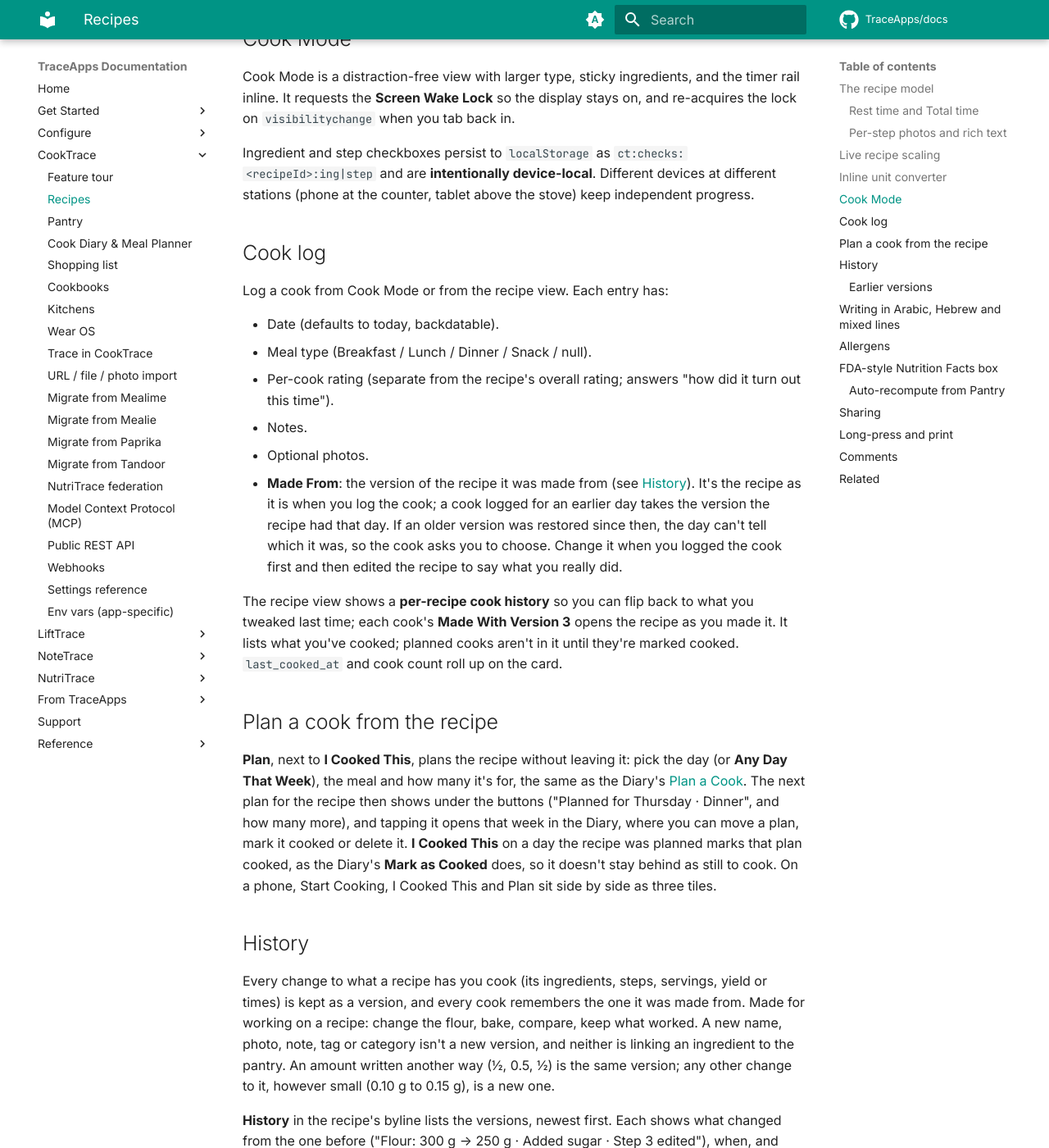
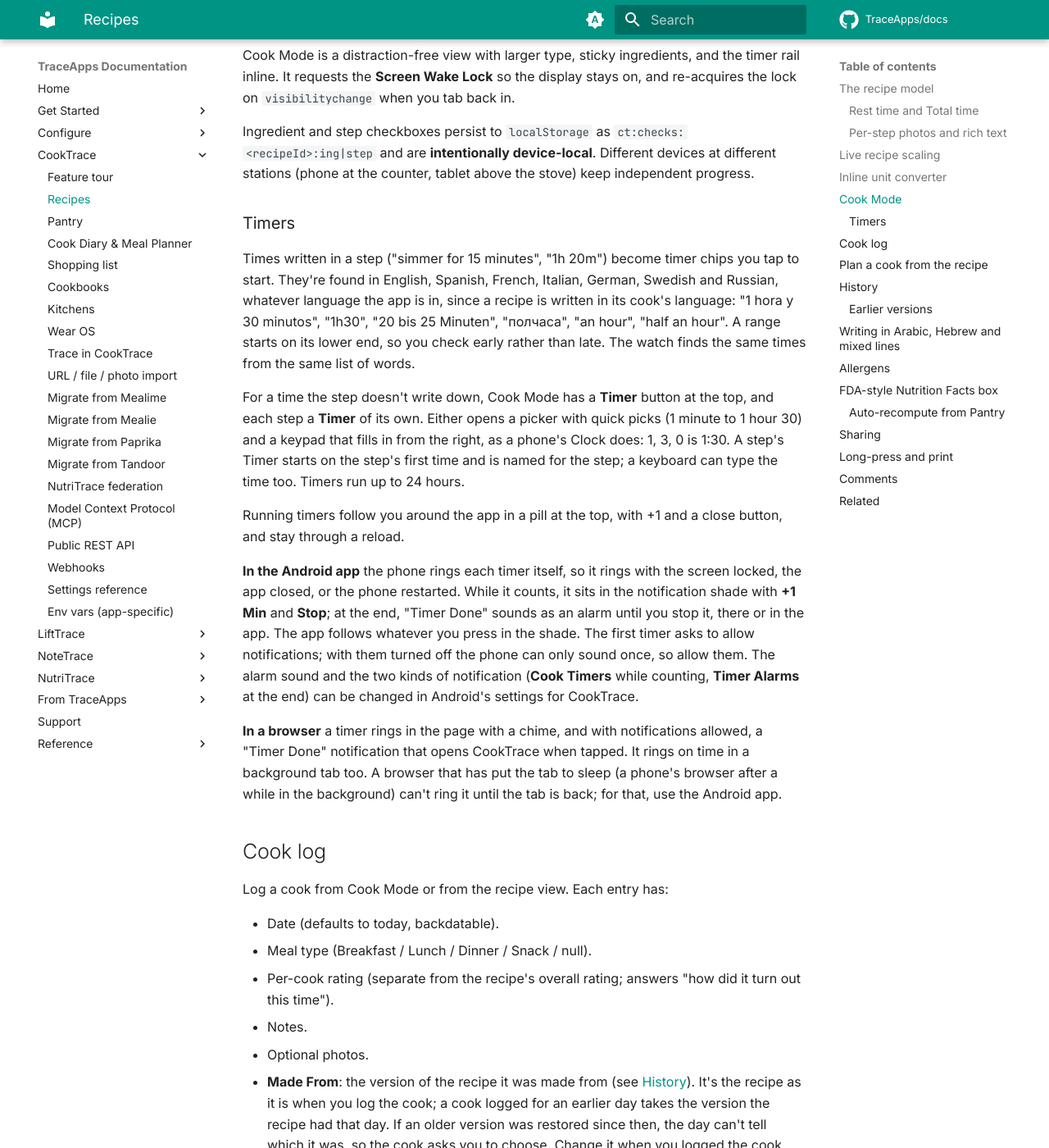
Before and after one commit to TraceApps/docs, an MkDocs documentation site: the page built from docs/cooktrace/recipes.md, in a window 1280 px wide and 1400 px high, scrolled down 1828 px. Shown: the whole window at 82% size. Built offline with MkDocs 1.6.1 and Material for MkDocs 9.7.7, drawn with Linux system fonts in a browser that asks for light colours; comment, search, counter and statistics services are not loaded; some of the changed text lies outside the part shown.

Commit message:
CookTrace: cook timers ring on a locked phone, for any length, in seven languages (TraceApps/cooktrace#77)

```diff
--- a/docs/cooktrace/recipes.md
+++ b/docs/cooktrace/recipes.md
@@ -25,7 +25,7 @@ Rest is its own slot (bread proof, marinade, dough chill) so it rolls into Total
 
 ### Per-step photos and rich text
 
-Each step has a camera button that attaches a photo taken or picked on device. In step text, `**bold**`, `*italic*`, and `__underline__` render inline. Duration mentions ("15 minutes", "1h 20m") get parsed into inline timer chips you can tap to start; parsing lives in `src/lib/parseTimes.js`.
+Each step has a camera button that attaches a photo taken or picked on device. In step text, `**bold**`, `*italic*`, and `__underline__` render inline. Times written in a step become timer chips you tap to start (see [Timers](#timers)).
 
 ## Live recipe scaling
 
@@ -47,6 +47,18 @@ Custom units are addable per user under Manage > Units. Built-in units can be di
 Cook Mode is a distraction-free view with larger type, sticky ingredients, and the timer rail inline. It requests the **Screen Wake Lock** so the display stays on, and re-acquires the lock on `visibilitychange` when you tab back in.
 
 Ingredient and step checkboxes persist to `localStorage` as `ct:checks:<recipeId>:ing|step` and are **intentionally device-local**. Different devices at different stations (phone at the counter, tablet above the stove) keep independent progress.
+
+### Timers
+
+Times written in a step ("simmer for 15 minutes", "1h 20m") become timer chips you tap to start. They're found in English, Spanish, French, Italian, German, Swedish and Russian, whatever language the app is in, since a recipe is written in its cook's language: "1 hora y 30 minutos", "1h30", "20 bis 25 Minuten", "полчаса", "an hour", "half an hour". A range starts on its lower end, so you check early rather than late. The watch finds the same times from the same list of words.
+
+For a time the step doesn't write down, Cook Mode has a **Timer** button at the top, and each step a **Timer** of its own. Either opens a picker with quick picks (1 minute to 1 hour 30) and a keypad that fills in from the right, as a phone's Clock does: 1, 3, 0 is 1:30. A step's Timer starts on the step's first time and is named for the step; a keyboard can type the time too. Timers run up to 24 hours.
+
+Running timers follow you around the app in a pill at the top, with +1 and a close button, and stay through a reload.
+
+**In the Android app** the phone rings each timer itself, so it rings with the screen locked, the app closed, or the phone restarted. While it counts, it sits in the notification shade with **+1 Min** and **Stop**; at the end, "Timer Done" sounds as an alarm until you stop it, there or in the app. The app follows whatever you press in the shade. The first timer asks to allow notifications; with them turned off the phone can only sound once, so allow them. The alarm sound and the two kinds of notification (**Cook Timers** while counting, **Timer Alarms** at the end) can be changed in Android's settings for CookTrace.
+
+**In a browser** a timer rings in the page with a chime, and with notifications allowed, a "Timer Done" notification that opens CookTrace when tapped. It rings on time in a background tab too. A browser that has put the tab to sleep (a phone's browser after a while in the background) can't ring it until the tab is back; for that, use the Android app.
 
 ## Cook log
 
```
Also changed, not shown: docs/cooktrace/features.md (+1 -1 lines), docs/cooktrace/wear.md (+1 -1 lines).
